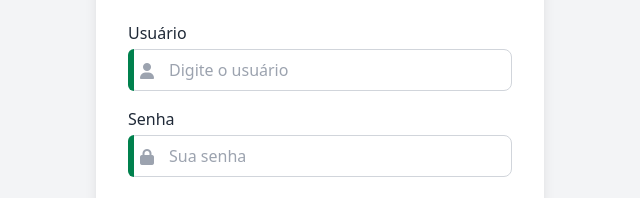
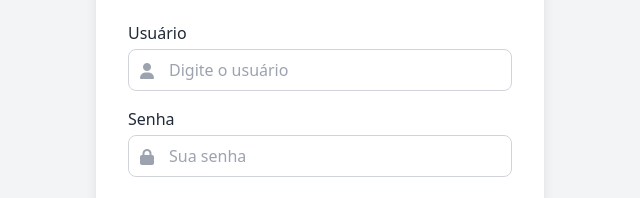
Before and after one commit to JoseVictor1988/Consulta_Saldo, a plain HTML site: page index.html in a window 1280 px wide. Shown: the part 255-453 px from the top of the page, 320-960 px from the left. Drawn offline with nearby package versions, Linux system fonts and the light colour scheme.

Commit message:
Atualização

```diff
--- a/styles.css
+++ b/styles.css
@@ -16,7 +16,7 @@
 
 /* Indicador verde à esquerda dos campos de input */
 /* Corrigido o nome da classe */
-.field-indicator {
+/*.field-indicator {
   position: absolute;
   left: 0;
   top: 0; /* Ajustado para 0 */
```
